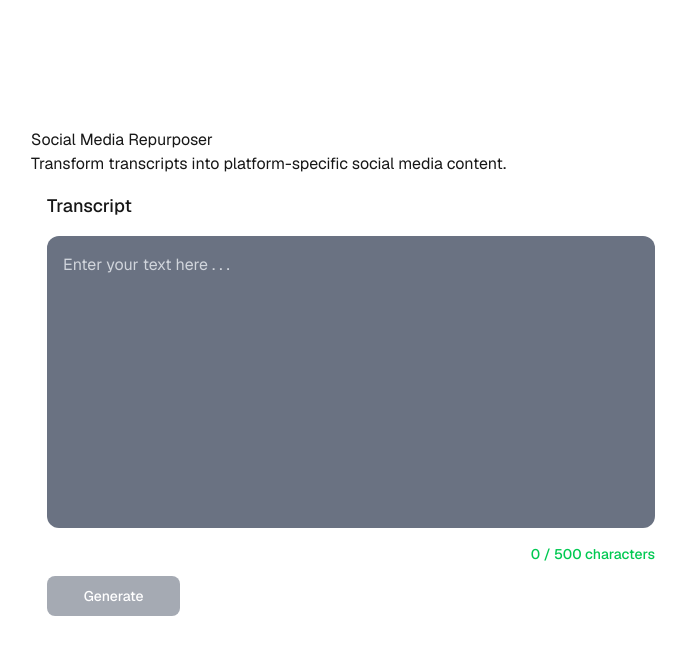
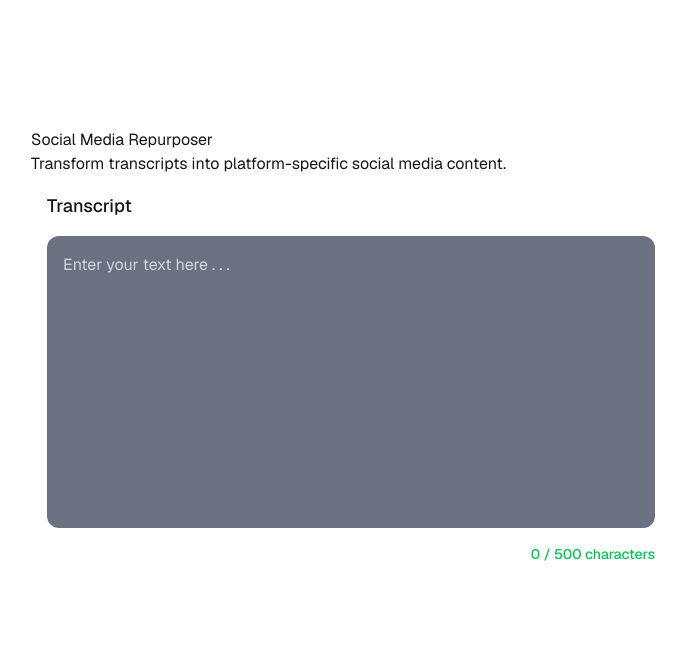
Before and after one commit to Zitz59/social-media-repurposer, a Next.js app: page / in a window 1280 px wide. Shown: the top 654 px of the page, without its empty margins (289-975 px from the left). Built offline with nearby package versions, Linux system fonts and the light colour scheme.

Commit message:
refactor: delete some styles for more universal button component

```diff
--- a/components/Button.tsx
+++ b/components/Button.tsx
@@ -26,8 +26,7 @@ const Button = ({
         relative
         inline-flex items-center justify-center gap-2
         px-6 py-2.5 rounded-lg
-        bg-gray-500 text-white font-medium text-sm
-        hover:bg-gray-700
+         text-white font-medium text-sm
         disabled:opacity-60 disabled:cursor-not-allowed
         transition-colors duration-200
         ${className}
```
